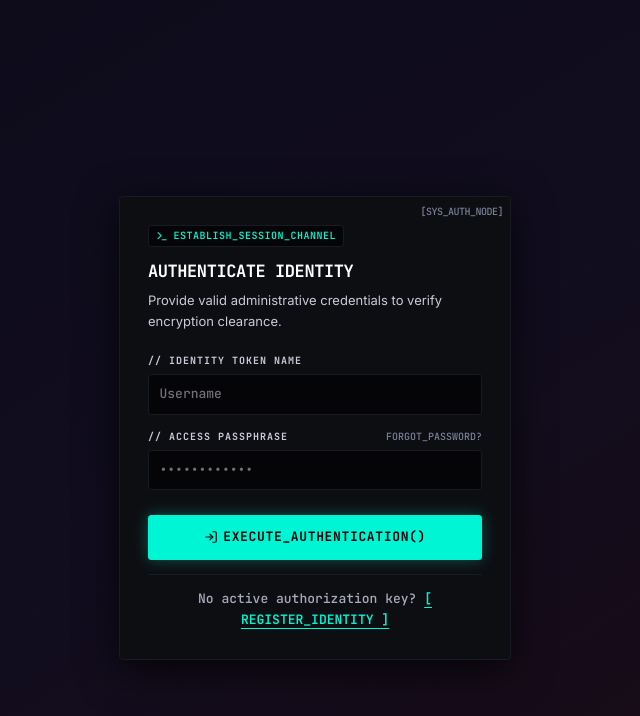
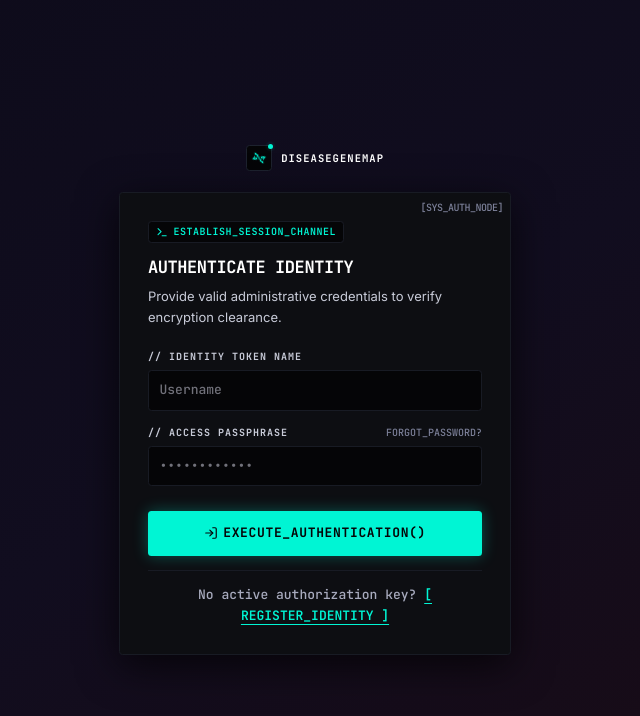
Before and after one commit to Rosi87g/FinalDiseaseGene, a Next.js app in the folder frontend/: page /signin in a window 1280 px wide. Shown: the top 716 px of the page, without its empty margins (325-965 px from the left). Built offline with nearby package versions, Linux system fonts and the light colour scheme.

Commit message:
Update page.tsx

```diff
--- a/frontend/app/signin/page.tsx
+++ b/frontend/app/signin/page.tsx
@@ -3,7 +3,7 @@
 import { useState } from 'react'
 import Link from 'next/link'
 import { useRouter } from 'next/navigation'
-import { Terminal, ShieldAlert, LogIn } from 'lucide-react'
+import { Terminal, ShieldAlert, LogIn, Dna } from 'lucide-react'
 
 export default function SignInPage() {
   const router = useRouter()
@@ -79,8 +79,21 @@ export default function SignInPage() {
   }
 
   return (
-    <div className="w-full flex items-start justify-center pt-16 px-4 font-sans antialiased text-zinc-200 selection:bg-[#00f5d4]/20 selection:text-[#00f5d4]">
+    <div className="w-full flex items-center justify-center py-10 px-4 font-sans antialiased text-zinc-200 selection:bg-[#00f5d4]/20 selection:text-[#00f5d4]">
       <div className="w-full max-w-md">
+
+        <div className="flex items-center justify-center gap-2.5 mb-6">
+          <div className="relative bg-[#050507] border border-[#1d222e] p-1.5 rounded text-[#00f5d4]">
+            <Dna className="w-4 h-4 animate-[spin_8s_linear_infinite]" />
+            <span className="absolute -top-0.5 -right-0.5 flex h-1.5 w-1.5">
+              <span className="animate-ping absolute inline-flex h-full w-full rounded-full bg-[#00f5d4] opacity-75"></span>
+              <span className="relative inline-flex rounded-full h-1.5 w-1.5 bg-[#00f5d4]"></span>
+            </span>
+          </div>
+          <span className="text-xs font-bold tracking-widest text-white font-mono uppercase">
+            DiseaseGeneMap
+          </span>
+        </div>
 
         <div className="bg-[#0d0e12] border border-[#181b24] p-6 md:p-8 rounded relative overflow-hidden shadow-[0_10px_40px_rgba(0,0,0,0.7)]">
 
```
